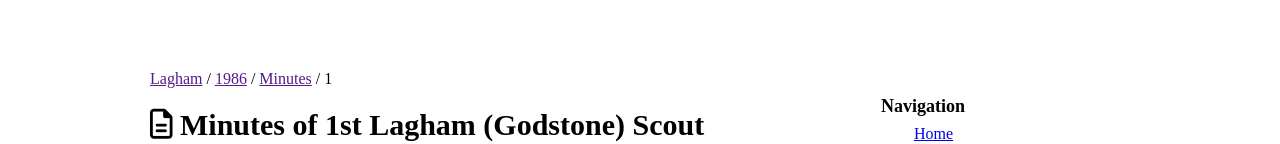
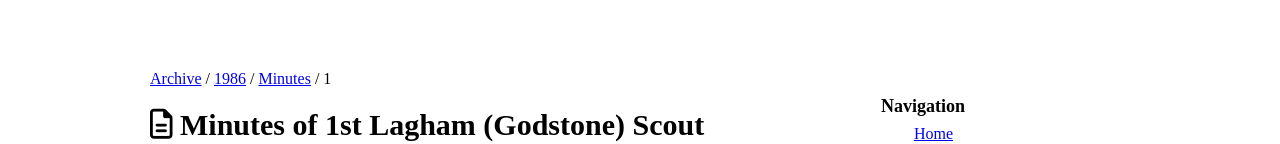
Before and after one commit to calebmoconnell/lagham, a plain HTML site: page index.html in a window 1280 px wide. Shown: the part 153-297 px from the top of the page. Drawn offline with Linux system fonts and the light colour scheme.

Commit message:
Update index.html

```diff
--- a/index.html
+++ b/index.html
@@ -6,85 +6,65 @@
     <meta name="viewport" content="width=device-width, initial-scale=1">
     <script src="https://kit.fontawesome.com/a076d05399.js" crossorigin="anonymous"></script>
     <link rel="stylesheet" href="https://cdnjs.cloudflare.com/ajax/libs/font-awesome/4.7.0/css/font-awesome.min.css">
-
-
     <style>
         table {
             border-collapse: collapse;
             width: 100%;
             margin-bottom: 30px;
         }
-
         td, th {
             border: 0px solid white;
             text-align: left;
             padding: 8px;
             border-bottom: 1px solid black;
         }
-
         h1 {
             font-size: 30px;
             font-weight: bold;
             margin-top: 20px;
         }
-
         h6 {
             font-size:18px;
             margin-bottom: 8px;
         }
-
         * {
             box-sizing: border-box;
         }
-
         body {
             font-family: "Times New Roman", Times, serif;
             margin: 0;
-      padding: 0 50px 0 0; /* Added 80px padding to the right side of the entire page */
+            padding: 0 50px 0 0;
         }
-
-    /* Style the header */
         header {
             padding: 30px;
             text-align: center;
             font-size: 30px;
         }
-
-    /* Fixed Layout: Article floats left, Nav floats right */
         article {
             float: left;
-      padding: 20px 80px 20px 150px; /* Top: 20px, Right: 20px, Bottom: 20px, Left: 30px */
+            padding: 20px 80px 20px 150px;
             width: 70%;
         }
-
         nav {
             float: right;
             width: 30%;
             padding: 20px;
         }
-
-    /* Style the list inside the menu */
         nav ul {
             list-style-type: none;
             padding: 0;
         }
-
-    /* Clear floats after the columns so the footer doesn't overlap */
         section::after {
             content: "";
             display: table;
             clear: both;
         }
-
-    /* Style the footer */
         footer {
             padding: 20px;
             text-align: center;
             border-top: 1px solid #ccc;
             margin-top: 20px;
         }
-
-    /* Responsive layout - stacks columns on mobile devices */
         @media (max-width: 600px) {
             nav, article {
                 width: 100%;
@@ -111,12 +91,10 @@
             <li style="text-indent: 10%;"><a href="#">Contact</a></li>
             <li style="text-indent: 10%;"><a href="#">Development Updates</a></li>
         </ul>
-
         <h6>1st Lagham Scout Group</h6>
         <p>1st Lagham (Godstone) Scout Group was founded in 1936 in the village of South Godstone, Surrey, which was known before the arrival of the railways and "Godstone" station as Lagham. Initially known as 2nd Godstone, the Group's name was changed to assert its independence from Godstone. This is reflected in the Group motto: <i>Nulli Secundus</i>. </p>
         <p>This page was set up to catalogue the records and archives of the Group, which cover the scouting County (Surrey) and District (East Surrey), the Group itself and the village of South Godstone.</p>
         <p>Records are being gradually added; please see the <i>Development Updates</i> section for further information.</p>
-
         <h6>Group Website</h6>
         <p>For further information about the Group's current activities, please see the main website:</p>
         <a href="https://www.1stlaghamscouts.org.uk">www.1stlaghamscouts.org.uk</a>
@@ -126,6 +104,24 @@
 <script>
     const url = "https://raw.githubusercontent.com/calebmoconnell/lagham/refs/heads/main/archive.json";
 
+    // Helper function to recursively find archive entry objects within the nested JSON
+    function extractItems(node) {
+        let results = [];
+        if (node && typeof node === 'object') {
+            // Check if this object is an actual archive record entry
+            if (node.hasOwnProperty('ref') && node.hasOwnProperty('title')) {
+                results.push(node);
+            } else {
+                for (let key in node) {
+                    if (node.hasOwnProperty(key)) {
+                        results = results.concat(extractItems(node[key]));
+                    }
+                }
+            }
+        }
+        return results;
+    }
+
     fetch(url)
         .then(response => {
             if (!response.ok) {
@@ -134,24 +130,37 @@ fetch(url)
             return response.json();
         })
         .then(data => {
+            // Recursively flatten the nested structure to find all items
+            const items = extractItems(data);
+
+            if (items.length === 0) {
+                document.getElementById("item").innerHTML = "<p>No archive records found.</p>";
+                return;
+            }
+
             let htmlContent = "";
-        const items = Array.isArray(data) ? data : Object.values(data);
-
-        items.forEach(item => {
-            const obj = item.ObjOne ? item.ObjOne : item;
+            items.forEach(obj => {
+                // Capitalize category safely for the breadcrumb trail
+                const displayCategory = obj.category ? obj.category.charAt(0).toUpperCase() + obj.category.slice(1) : "";
+                // Get the unique entry code identifier (e.g., '1') from the ref
+                const entryId = obj.ref ? obj.ref.split('/').pop() : "";
 
                 htmlContent += `
-            <p><a href=''>Lagham</a> / <a href=''>1986</a> / <a href=''>Minutes</a> / 1</p>
+                    <p>
+                        <a href='#'>${obj.subject || 'Archive'}</a> /
+                        <a href='#'>${obj.date ? obj.date.year : ''}</a> /
+                        <a href='#'>${displayCategory}</a> /
+                        ${entryId}
+                    </p>
                     <h1><i class='fa fa-file-text-o'></i> ${obj.title}</h1>
                     <table>
                         <tr><td><b>Reference Number</b></td><td>${obj.ref}</td></tr>
                         <tr><td><b>Description</b></td><td>${obj.description}</td></tr>
-                    <tr><td><b>Date</b></td><td>${obj.date.day}.${obj.date.month}.${obj.date.year}</td></tr>
+                        <tr><td><b>Date</b></td><td>${obj.date ? `${obj.date.day}.${obj.date.month}.${obj.date.year}` : 'N/A'}</td></tr>
                         <tr><td><b>Extent</b></td><td>${obj.extent}</td></tr>
                     </table>
                 `;
             });
-
             document.getElementById("item").innerHTML = htmlContent;
         })
         .catch(error => {
@@ -163,6 +172,5 @@ fetch(url)
 <footer>
     <p>Created by Caleb O'Connell; <i> last updated 4th July ᴀ.ᴅ. 2026</i></p>
 </footer>
-
 </body>
 </html>
```
Lines whose indentation alone changed are shown as unchanged.
